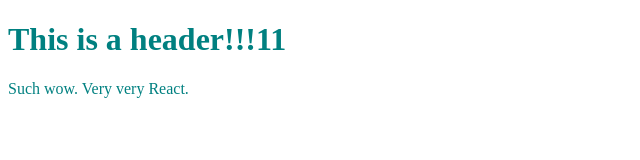
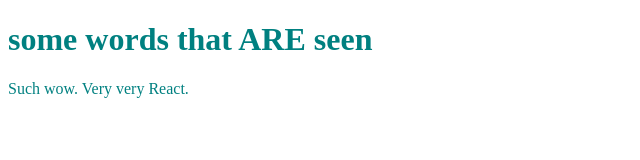
Before and after one commit to hivestrung/gatsby-tutorial, a Gatsby site: page /about in a window 1280 px wide. Shown: the whole page, without its empty margins (0-640 px from the left). Built offline with nearby package versions, Linux system fonts and the light colour scheme; Gatsby itself is replaced by a stand-in of ours.

Commit message:
now we can actually pass text to my custom header class

```diff
--- a/src/components/header.js
+++ b/src/components/header.js
@@ -1,5 +1,5 @@
 import React from 'react'
 
-export default function Header() {
-    return <h1>            This is a header!!!11</h1>
+export default function Header(props) {
+    return <h1>{props.hdrTxt}</h1>
 }
--- a/src/pages/about.js
+++ b/src/pages/about.js
@@ -4,7 +4,7 @@ import Header from "../components/header"
 export default function About() {
   return (
     <div style={{ color: `teal` }}>
-      <Header> some words that aren't seen</Header>
+      <Header hdrTxt="some words that ARE seen"/>
       <p>Such wow. Very very React.</p>
     </div>
   )
```
